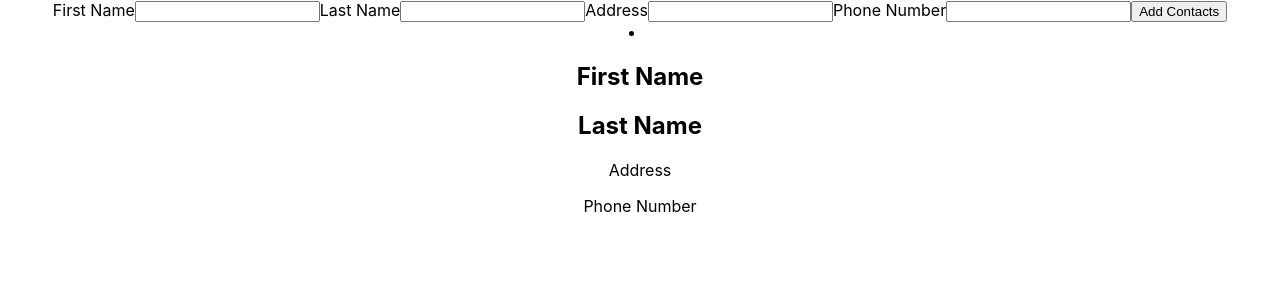
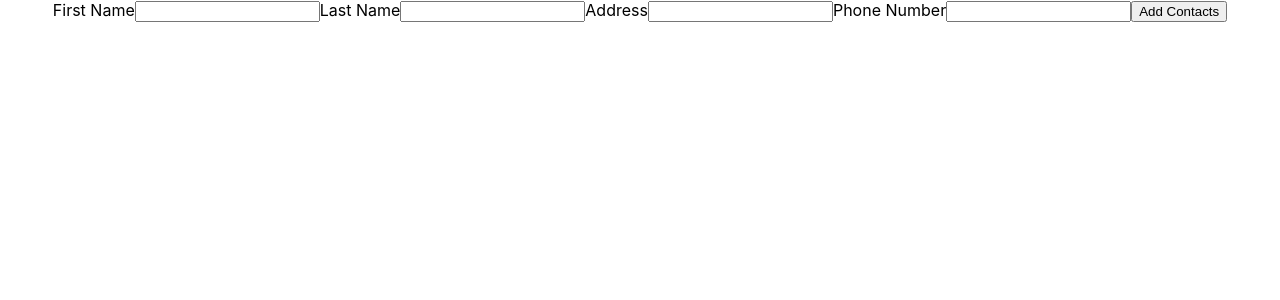
Before and after one commit to PatrickBoynton/contact-form, a React (Create React App) app: page / in a window 1280 px wide. Shown: the top 300 px of the page. Built offline with nearby package versions, Linux system fonts and the light colour scheme.

Commit message:
Made the display dynamic.

```diff
--- a/src/App.js
+++ b/src/App.js
@@ -36,19 +36,22 @@ class ContactForm extends Component {
   }
 }
 
-class ContactList extends Component {
-  render() {
+
+  function ContactList(props) {
+    const contacts = props.contacts?.map((contact, index) => (
+      <li>
+        <h2>{contact.firstName}</h2>
+        <h2>{contact.lastName}</h2>
+        <p>{contact.address}</p>
+        <p>{contact.phoneNumber}</p>
+      </li>
+    ))
     return (
-      <li>
-        <h2>First Name</h2>
-        <h2>Last Name</h2>
-        <p>Address</p>
-        <p>Phone Number</p>
-      </li>
+      <ul>
+        {contacts}
+      </ul>
     )
   }
-}
-
 
 
 class App extends Component {
```
